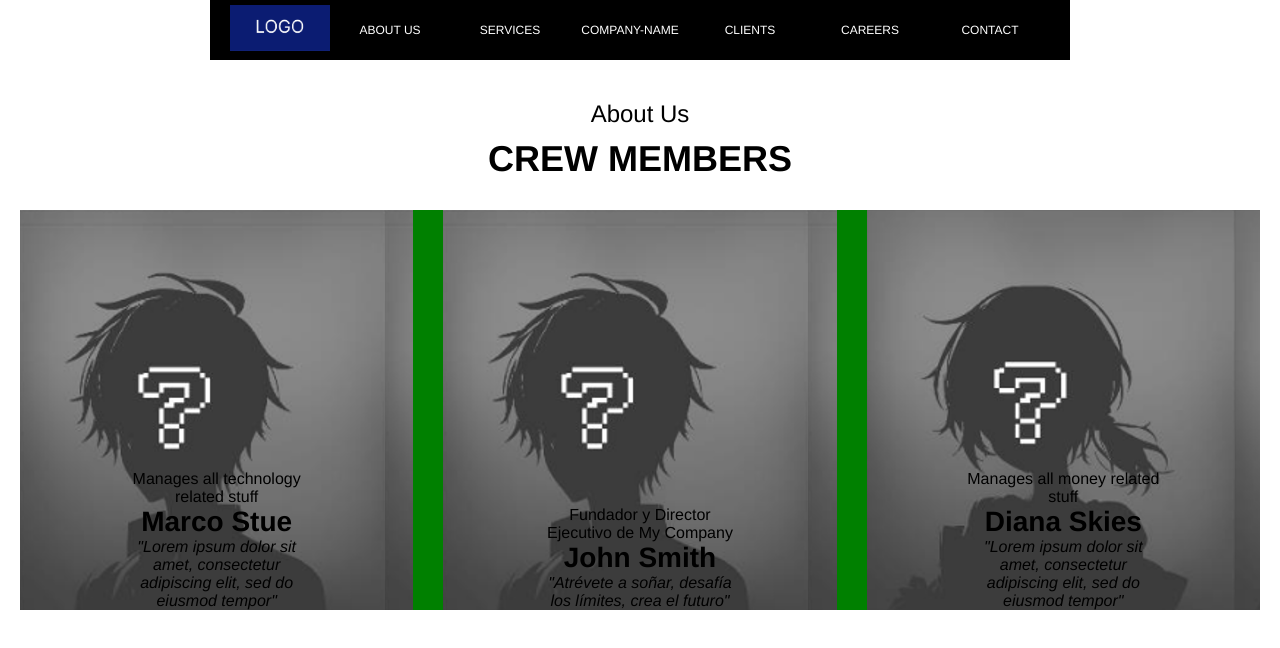
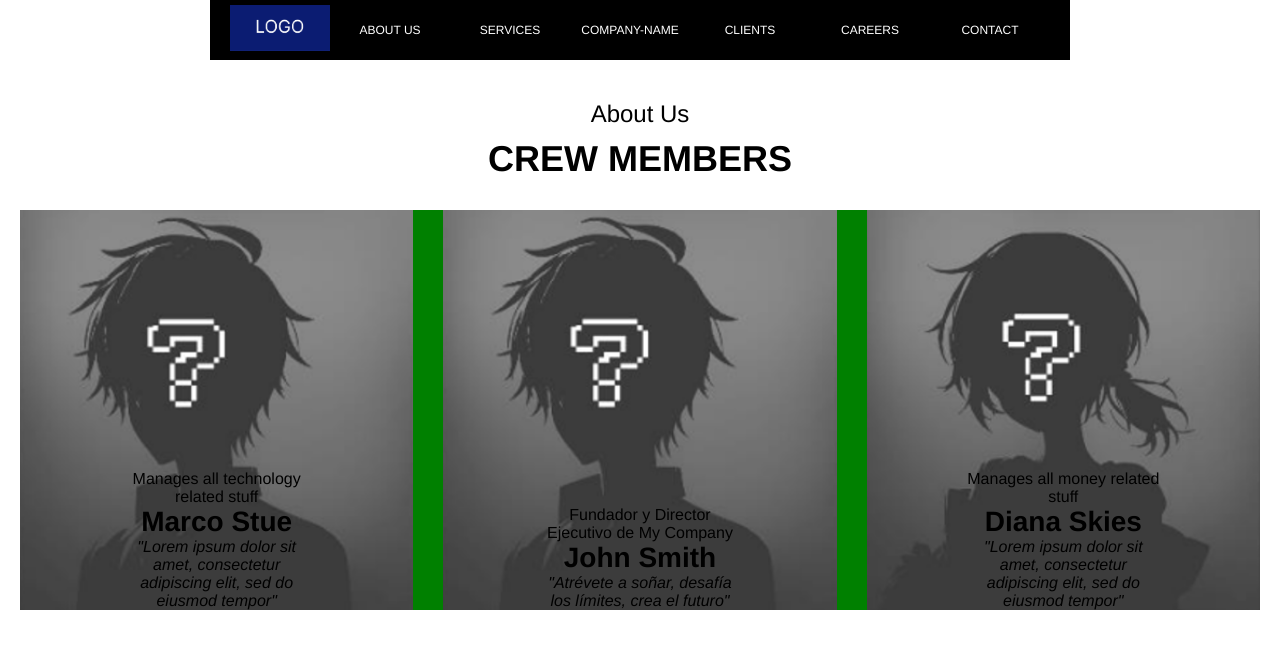
Before and after one commit to AlexAnguloMtz/web-agency-landing-page, an Angular app: page / in a window 1280 px wide. Shown: the top 648 px of the page. Built offline with nearby package versions, Linux system fonts and the light colour scheme.

Commit message:
Add styles for member crew card overlay

```diff
--- a/src/app/features/home/main-crew/main-crew-card/main-crew-card.component.sass
+++ b/src/app/features/home/main-crew/main-crew-card/main-crew-card.component.sass
@@ -10,7 +10,9 @@
 .main-crew__card-overlay
   width: 100%
   height: 100%
-  background-color: yellow
+  background-size: cover
+  background-repeat: no-repeat
+  background-position: center center
 
 .main-crew__card:hover
   transform: translateY(-20px)
```
